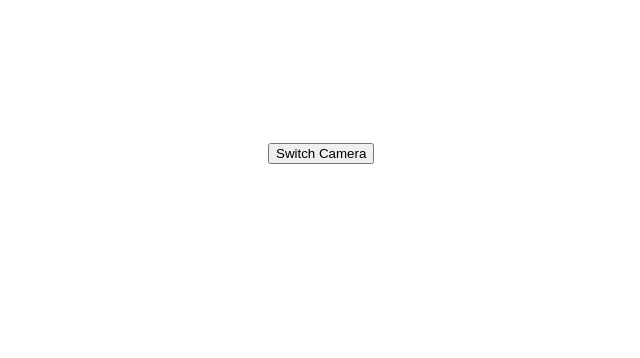
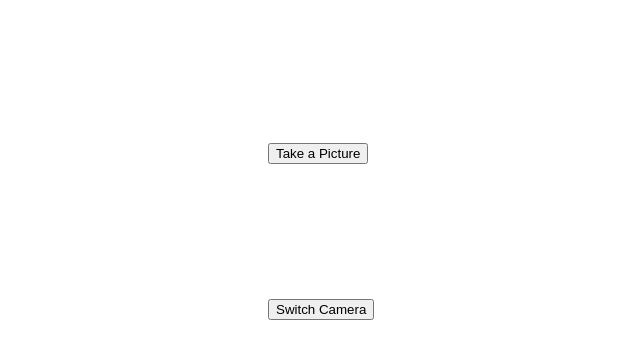
Before and after one commit to RickyaBrooks92/Cricky-Wedding-App, a Next.js app: page /camera_capture in a window 1280 px wide. Shown: the top 358 px of the page, without its empty margins (40-680 px from the left). Built offline with nearby package versions, Linux system fonts and the light colour scheme; no server answers.

Commit message:
uploading images to imgur on image capture

```diff
--- a/src/pages/_app.tsx
+++ b/src/pages/_app.tsx
@@ -1,12 +1,16 @@
 import "@/styles/globals.css";
 import type { AppProps } from "next/app";
-// import Camera from "./camera_capture";
+import Camera from "./camera_capture";
 import Camera_Preview from "./camera_preview";
 export default function App({ Component, pageProps }: AppProps) {
   return (
     <>
-      {/* <Camera /> */}
-      <Camera_Preview />
+      <div>
+        <Camera />
+      </div>
+      <div>
+        <Camera_Preview />
+      </div>
     </>
   );
 }
--- a/src/pages/camera_capture.tsx
+++ b/src/pages/camera_capture.tsx
@@ -1,4 +1,6 @@
 import { useState, useRef, Fragment } from "react";
+import Image from "next/image";
+
 const CameraComponent = () => {
   const [picture, setPicture] = useState(null);
   const videoRef = useRef(null);
@@ -6,7 +8,7 @@ const CameraComponent = () => {
   const handlePictureClick = async () => {
     const stream = await navigator.mediaDevices.getUserMedia({ video: true });
     videoRef.current.srcObject = stream;
-    console.log;
+
     const canvas = document.createElement("canvas");
     canvas.width = videoRef.current.videoWidth;
     canvas.height = videoRef.current.videoHeight;
@@ -18,12 +20,30 @@ const CameraComponent = () => {
     setPicture(dataURL);
 
     stream.getTracks().forEach((track) => track.stop());
+
+    const clientId = "5cd8ad4f615348363049e005a8d0196ef231e30f"; // replace with your actual client ID
+    const formData = new FormData();
+    formData.append("image", dataURL.split(",")[1]);
+
+    try {
+      const response = await fetch("https://api.imgur.com/3/image", {
+        method: "POST",
+        headers: {
+          Authorization: `Client-ID ${clientId}`,
+        },
+        body: formData,
+      });
+      const data = await response.json();
+      console.log(data);
+    } catch (error) {
+      console.error(error);
+    }
   };
 
   return (
     <div>
       {picture ? (
-        <img src={picture} alt="User's taken picture" />
+        <Image src={picture} alt="User's taken picture" />
       ) : (
         <>
           <video ref={videoRef} autoPlay></video>
```
